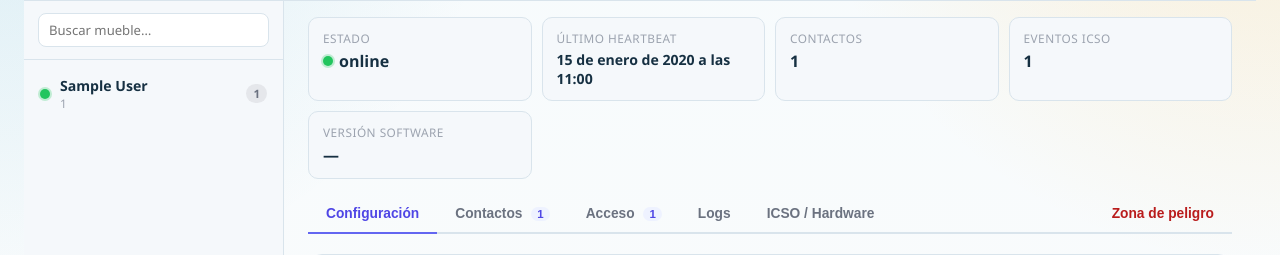
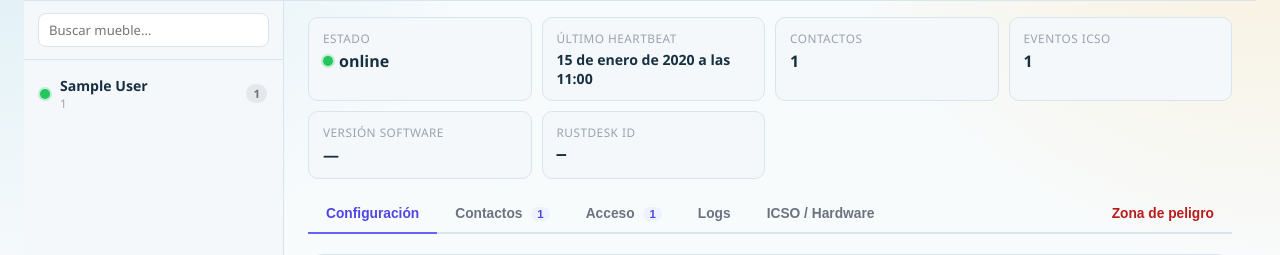
Before and after one commit to DeustoTech/cobien-backend, a Django app: template cobien-backend/apps/pizarra/templates/pizarra/devices_admin.html in a window 1280 px wide. Shown: the part 218-473 px from the top of the page. Run offline with Django 5.2, Linux system fonts and the light colour scheme; tables that the repository leaves empty hold one stand-in row (values such as "Sample post"); the template is opened without the code that fills it: values that come from a table or form of the project are taken from there, most other values are stand-ins (such as "Sample title", 1, 10 or a date in 2020); grey boxes marked "Sample" are stand-in pictures.

Commit message:
feat: show RustDesk ID in devices admin dashboard

```diff
--- a/cobien-backend/apps/pizarra/device_registry.py
+++ b/cobien-backend/apps/pizarra/device_registry.py
@@ -435,6 +435,9 @@ def touch_device_heartbeat(device_id, payload=None):
         "updated_at": datetime.now(timezone.utc),
         "heartbeat": payload,
     }
+    rustdesk_id = str(payload.get("rustdesk_id") or "").strip()
+    if rustdesk_id:
+        update_fields["rustdesk_id"] = rustdesk_id
     hardware_summary = payload.get("hardware_summary")
     hardware_inventory = payload.get("hardware_inventory")
     if isinstance(hardware_summary, dict) and hardware_summary:
--- a/cobien-backend/apps/pizarra/templates/pizarra/devices_admin.html
+++ b/cobien-backend/apps/pizarra/templates/pizarra/devices_admin.html
@@ -697,6 +697,10 @@
             <div class="dm-stat">
               <div class="dm-stat-label">{% trans "Versión software" %}</div>
               <div class="dm-stat-value">{{ software_version|default:"—" }}</div>
+            </div>
+            <div class="dm-stat">
+              <div class="dm-stat-label">{% trans "RustDesk ID" %}</div>
+              <div class="dm-stat-value" style="font-family: monospace;">{{ rustdesk_id|default:"—" }}</div>
             </div>
           </div>
 
--- a/cobien-backend/apps/pizarra/views.py
+++ b/cobien-backend/apps/pizarra/views.py
@@ -453,6 +453,7 @@ def _build_device_management_context(selected_device, show_hidden=False):
         "hardware_reported_at": _serialize_datetime((device_doc or {}).get("hardware_reported_at")),
         "hardware_inventory_json": json.dumps((device_doc or {}).get("hardware_inventory", {}), indent=2, default=str, ensure_ascii=False),
         "software_version": str((device_doc or {}).get("software_version") or ""),
+        "rustdesk_id": str((device_doc or {}).get("rustdesk_id") or ""),
         "services_status": (device_doc or {}).get("services_status") or {},
         "services_reported_at": _serialize_datetime((device_doc or {}).get("services_reported_at")),
         "people_profiles": people_profiles,
```
